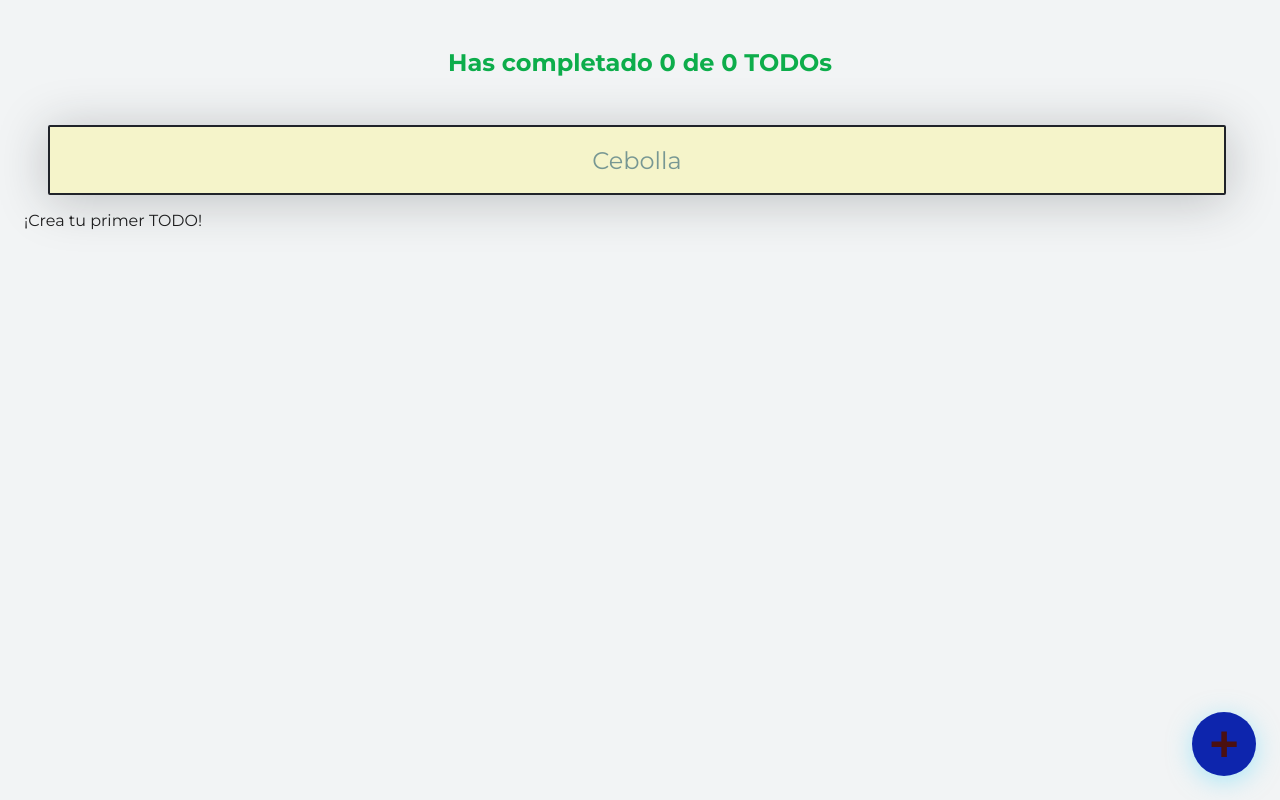
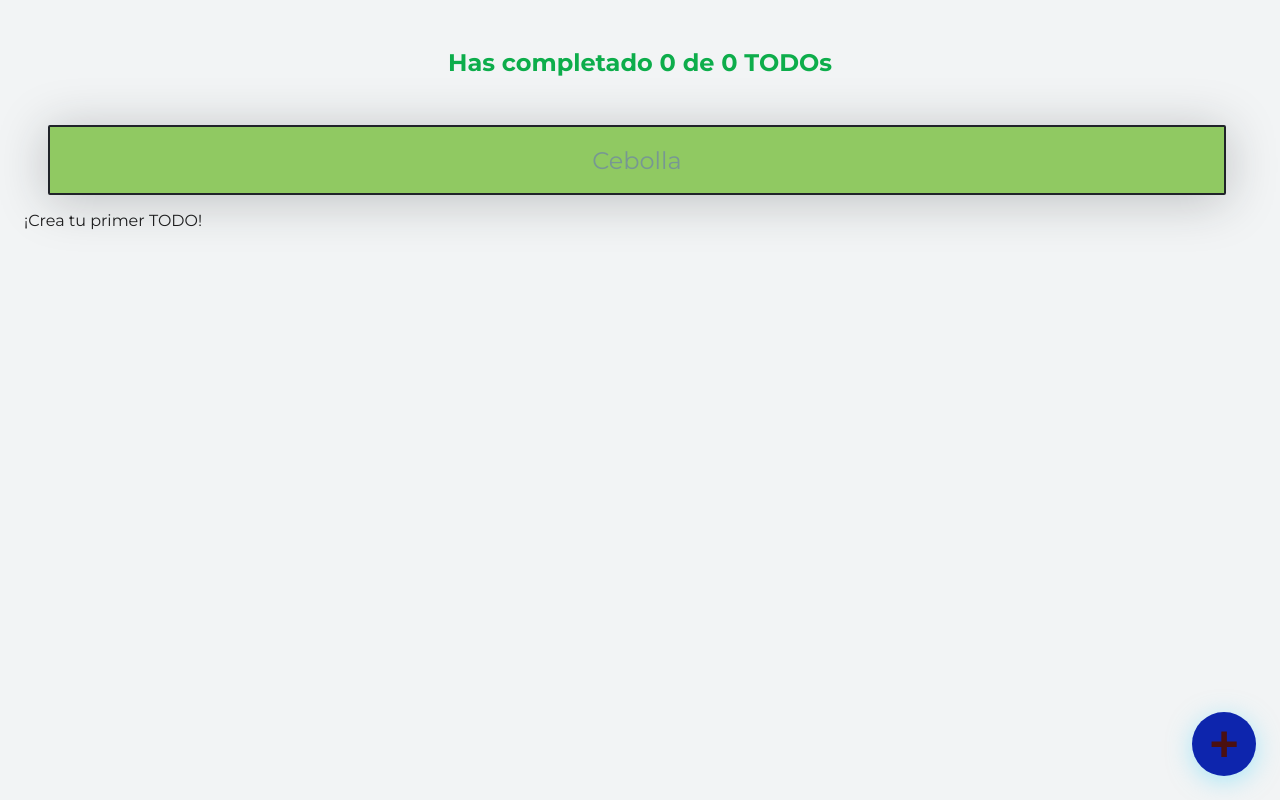
Before and after one commit to marialbert/test-react3, a React app: page / in a window 1280 px wide. Built offline with nearby package versions, Linux system fonts and the light colour scheme.

Commit message:
cambio color  3

```diff
--- a/src/TodoSearch/TodoSearch.css
+++ b/src/TodoSearch/TodoSearch.css
@@ -1,5 +1,5 @@
 .TodoSearch {
-  background: #f5f4ca;
+  background: #90c962;
   border-radius: 2px;
   border: 2px solid #202329;
   margin: 0 24px;
```
